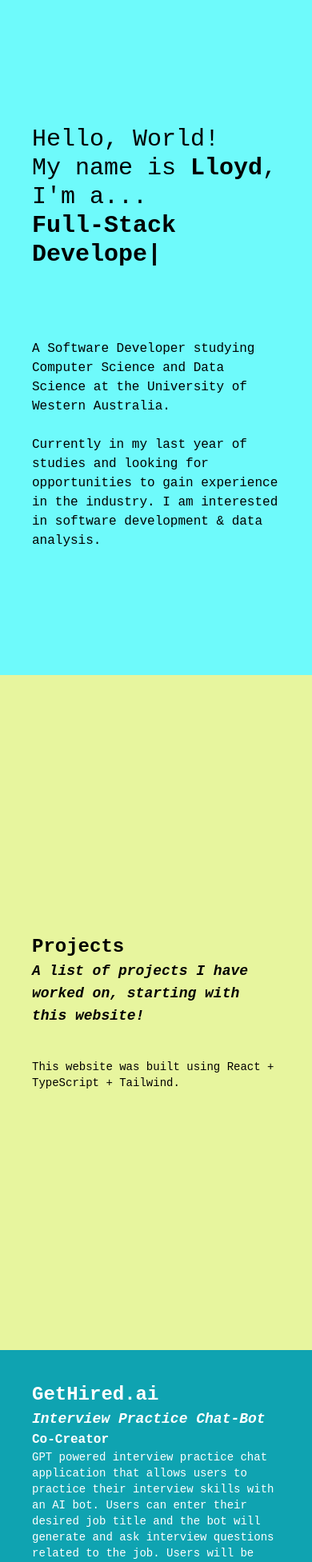
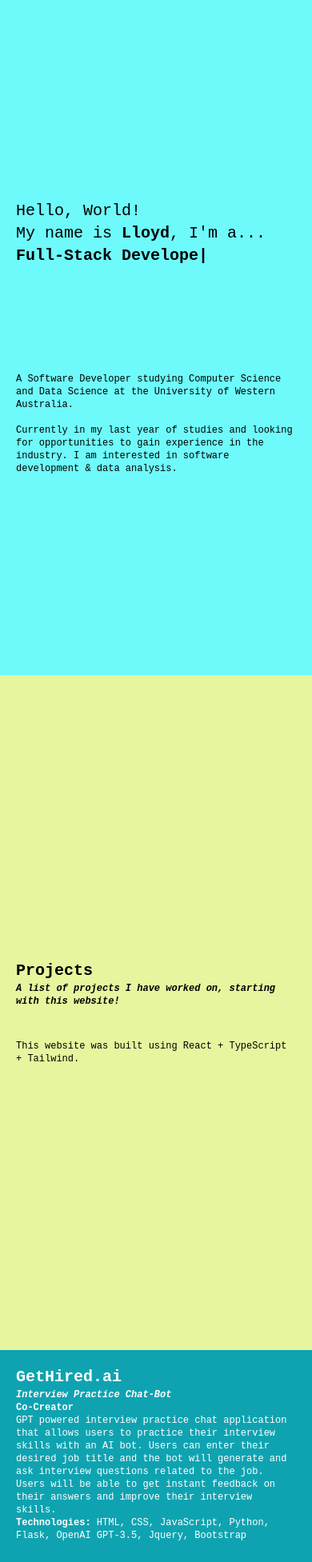
Before and after one commit to LloydN01/Personal_Website_React, a React (Create React App) app: page / in a window 390 px wide. Shown: the top 1953 px of the page at 80% size. Built offline with nearby package versions, Linux system fonts and the light colour scheme.

Commit message:
change sizing

```diff
--- a/src/components/project.tsx
+++ b/src/components/project.tsx
@@ -29,16 +29,16 @@ const Project = ({
 
     return (
         <div className="flex flex-col h-screen mx-auto md:p-10 md:w-[40rem]">
-            <div className="m-10 md:m-0">
-                <h3 className="font-bold text-2xl md:text-3xl">{name}</h3>
-                <h5 className="font-bold italic text-lg md:text-xl">
+            <div className="m-5 md:m-0">
+                <h3 className="font-bold text-xl md:text-3xl">{name}</h3>
+                <h5 className="font-bold italic text-xs md:text-xl">
                     {subHeading}
                 </h5>
-                <h6 className="font-bold text-base md:text-lg">{role}</h6>
-                <p className="project-description text-sm md:text-base">
+                <h6 className="font-bold text-xs md:text-sm">{role}</h6>
+                <p className="project-description text-xs md:text-sm">
                     {description}
                 </p>
-                <p className="project-tech text-sm md:text-base">
+                <p className="project-tech text-xs md:text-sm">
                     <b>Technologies:</b> {technologies}
                 </p>
             </div>
@@ -60,7 +60,7 @@ const Project = ({
                             ) : (
                                 <iframe
                                     src={asset.src}
-                                    className="rounded-xl"
+                                    className="rounded-xl max-w-[13rem] md:max-w-none md:h-[10rem]"
                                     title="YouTube video player"
                                     allow="accelerometer; autoplay; clipboard-write; encrypted-media; gyroscope; picture-in-picture; web-share"
                                     allowFullScreen
--- a/src/sections/introductionSection.tsx
+++ b/src/sections/introductionSection.tsx
@@ -35,18 +35,18 @@ const IntroductionSection = () => {
 
     return (
         <div className="h-screen bg-[#6EFAFB] w-full text-black flex flex-row items-center justify-center">
-            <div className="flex flex-col m-10 md:p-10 md:w-[40rem]">
+            <div className="flex flex-col m-5 md:p-10 md:w-[40rem]">
                 <div>
-                    <h1 className="text-3xl md:text-4xl">
+                    <h1 className="text-xl md:text-3xl">
                         Hello, World! <br /> My name is{" "}
                         <span className="font-bold">Lloyd</span>, I'm a...
                     </h1>
-                    <h1 className="w-full text-3xl md:text-4xl font-bold h-[10rem]">
+                    <h1 className="w-full text-xl md:text-3xl font-bold h-[10rem]">
                         {title}
                         <span id="typing-animation">|</span>
                     </h1>
                 </div>
-                <p className="text-md md:text-xl">
+                <p className="text-xs md:text-sm">
                     A Software Developer studying Computer Science and Data
                     Science at the University of Western Australia.
                     <br /> <br /> Currently in my last year of studies and
--- a/src/sections/projectSections.tsx
+++ b/src/sections/projectSections.tsx
@@ -77,13 +77,13 @@ const ProjectSections = () => {
     return (
         <div className="w-full flex flex-col">
             <div className="bg-[#E7F59E] h-screen text-black flex justify-center items-center">
-                <div className="md:p-10 md:w-[40rem] m-10">
-                    <h1 className="font-bold text-2xl md:text-3xl">Projects</h1>
-                    <p className="font-bold italic text-lg md:text-xl">
+                <div className="md:p-10 md:w-[40rem] m-5">
+                    <h1 className="font-bold text-xl md:text-3xl">Projects</h1>
+                    <p className="font-bold italic text-xs md:text-sm">
                         A list of projects I have worked on, starting with this
                         website!
                     </p>
-                    <p className=" text-sm md:text-base mt-10">
+                    <p className=" text-xs md:text-sm mt-10">
                         This website was built using React + TypeScript +
                         Tailwind.
                     </p>
--- /dev/null
+++ b/src/sections/skillsSection.tsx
@@ -0,0 +1,20 @@
+const SkillsSection = () => {
+    return (
+        <div className="h-screen bg-[#FFF4E4] w-full text-black flex flex-row items-center justify-center">
+            <div className="flex flex-col m-5 md:p-10 md:w-[40rem]">
+                <h1 className="text-xl md:text-2xl">Some skills of mine...</h1>
+                <ul className="list-disc m-5">
+                    <li>Python</li>
+                    <li>TypeScript</li>
+                    <li>Java</li>
+                    <li>React</li>
+                    <li>Angular</li>
+                    <li>SQL</li>
+                    <li>GIT</li>
+                </ul>
+            </div>
+        </div>
+    );
+};
+
+export default SkillsSection;
```
